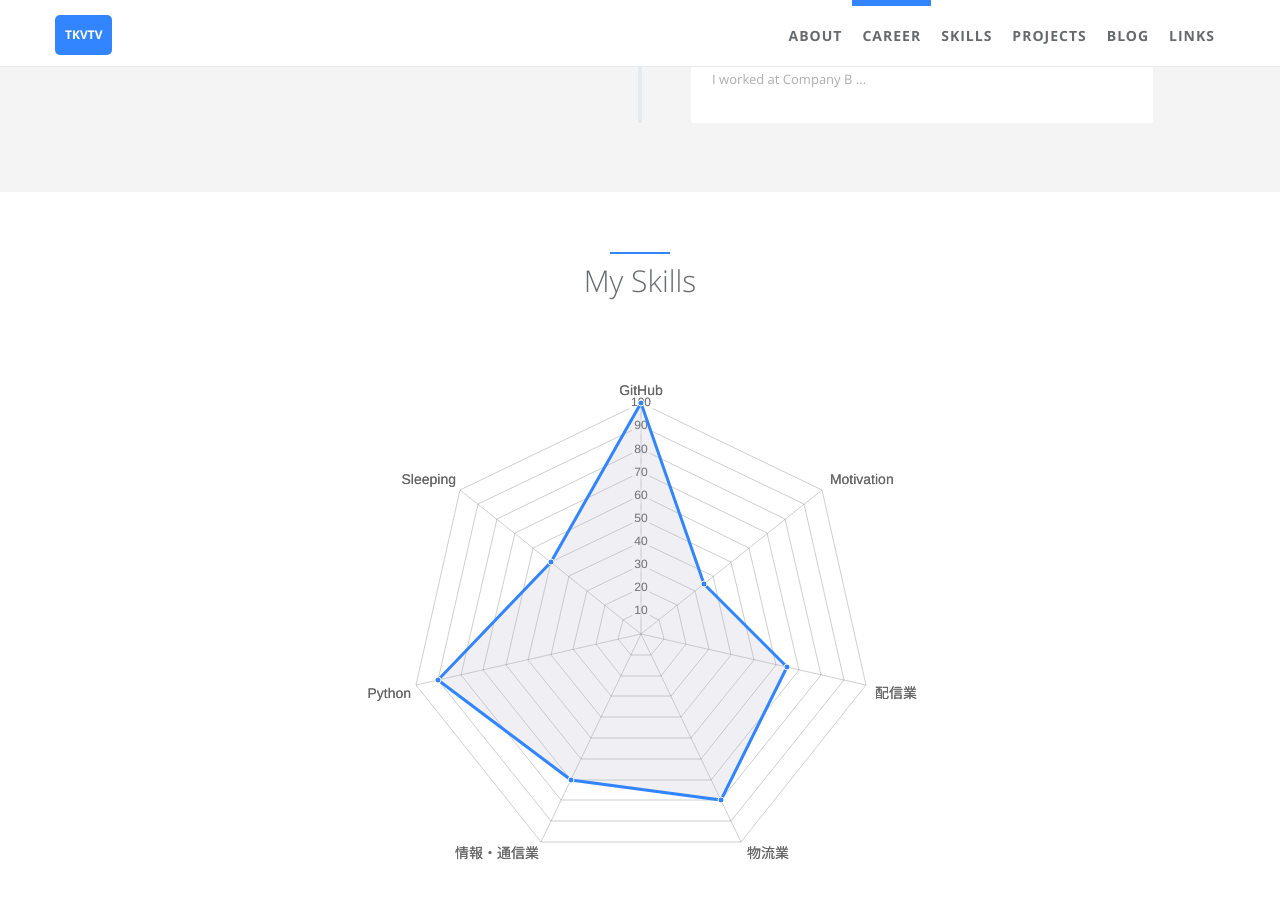
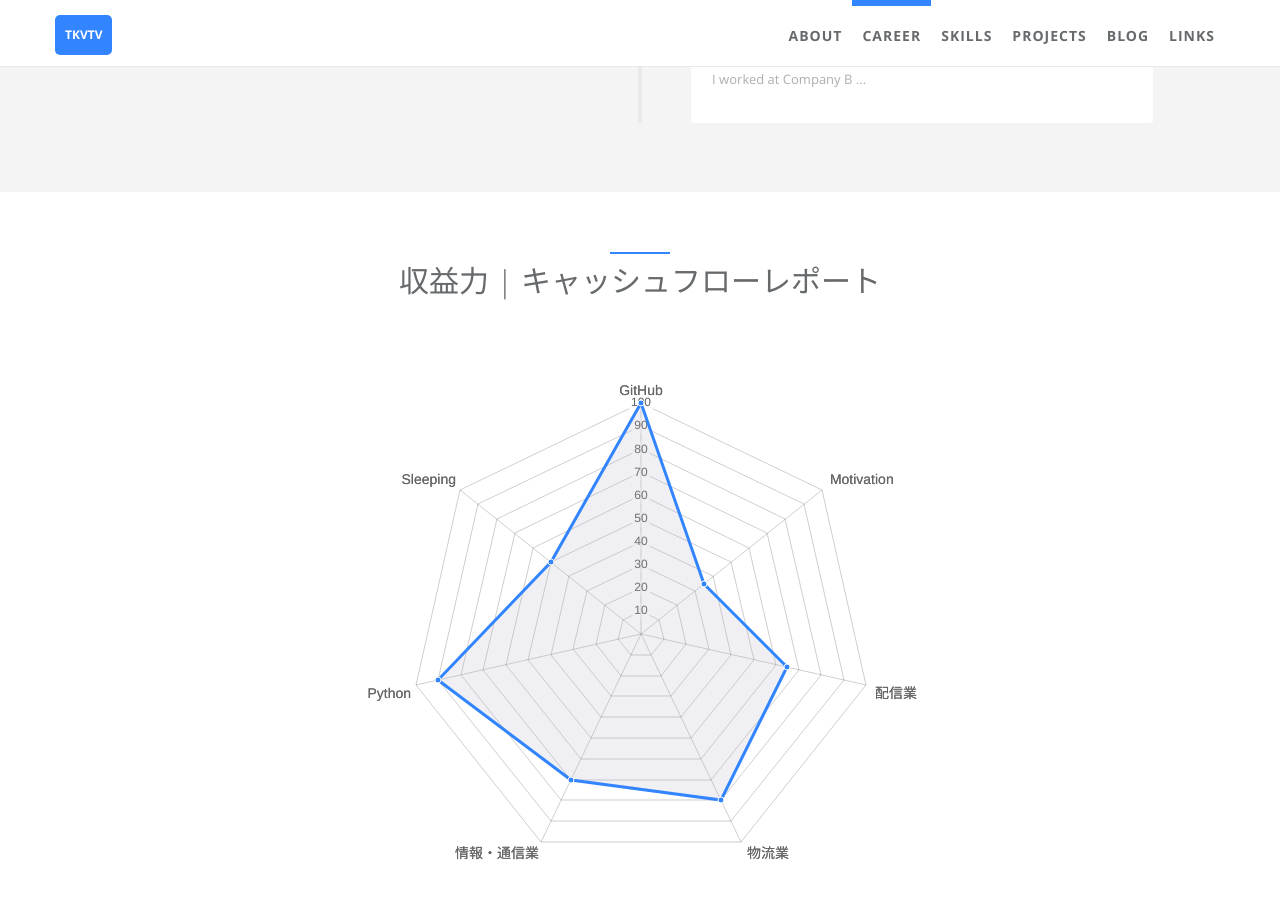
Before and after one commit to takagotch/o23829, a Jekyll site: the page built from index.html, in a window 1280 px wide and 900 px high, scrolled down 1231 px. Built offline with Jekyll 4.4.1, drawn with Linux system fonts in a browser that asks for light colours.

Commit message:
Update skills.html

```diff
--- a/_includes/sections/skills.html
+++ b/_includes/sections/skills.html
@@ -3,7 +3,7 @@
     <div class="row">
         <div class="col-lg-12 text-center" id="i18_skills">
             <div class="navy-line"></div>
-            <h1><span data-i18n="skills.my_skills">My Skills</span></h1>
+            <h1><span data-i18n="skills.my_skills">収益力 | キャッシュフローレポート</span></h1>
         </div>
     </div>
 
```
